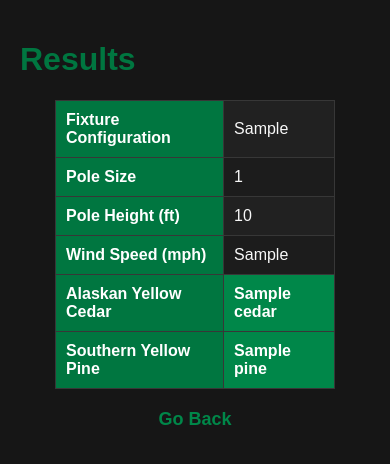
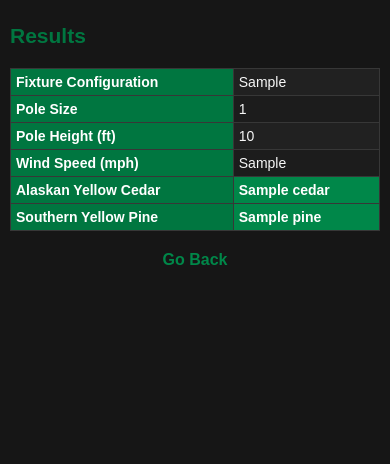
Before and after one commit to ktg84478/erovista, a Python web app: template erro-vista/templates/result.html in a window 390 px wide. Shown: the top 464 px of the page. Run offline with Jinja, Linux system fonts and the light colour scheme; the template is opened without the code that fills it: most values are stand-ins (such as "Sample title", 1, 10 or a date in 2020).

Commit message:
Update style.css

```diff
--- a/erro-vista/static/style.css
+++ b/erro-vista/static/style.css
@@ -79,7 +79,7 @@ button:hover {
 
 /* Table Styling */
 table {
-  width: 80%;
+  width: 100%; /* Adjust to fit smaller screens */
   margin: 20px auto;
   border-collapse: collapse;
   background-color: rgb(33, 33, 33); /* Table background */
@@ -90,6 +90,7 @@ table th, table td {
   border: 1px solid rgb(55, 55, 55); /* Table borders */
   padding: 10px;
   text-align: left;
+  word-wrap: break-word; /* Ensure content wraps within cells */
 }
 
 table th {
@@ -125,3 +126,34 @@ a.back-link {
 a.back-link:hover {
   color: rgb(0, 196, 110);
 }
+
+/* Responsive Styling */
+@media (max-width: 768px) {
+  body {
+    font-size: 14px;
+  }
+
+  h1, h2, h3, h4, h5, h6 {
+    font-size: 1.5em; /* Adjust headings for smaller screens */
+  }
+
+  .content {
+    padding: 10px;
+  }
+
+  table {
+    font-size: 14px;
+  }
+
+  table th, table td {
+    padding: 5px; /* Reduce padding for smaller screens */
+  }
+
+  button {
+    padding: 8px 16px; /* Adjust button size */
+  }
+
+  a.back-link {
+    font-size: 16px;
+  }
+}
```
